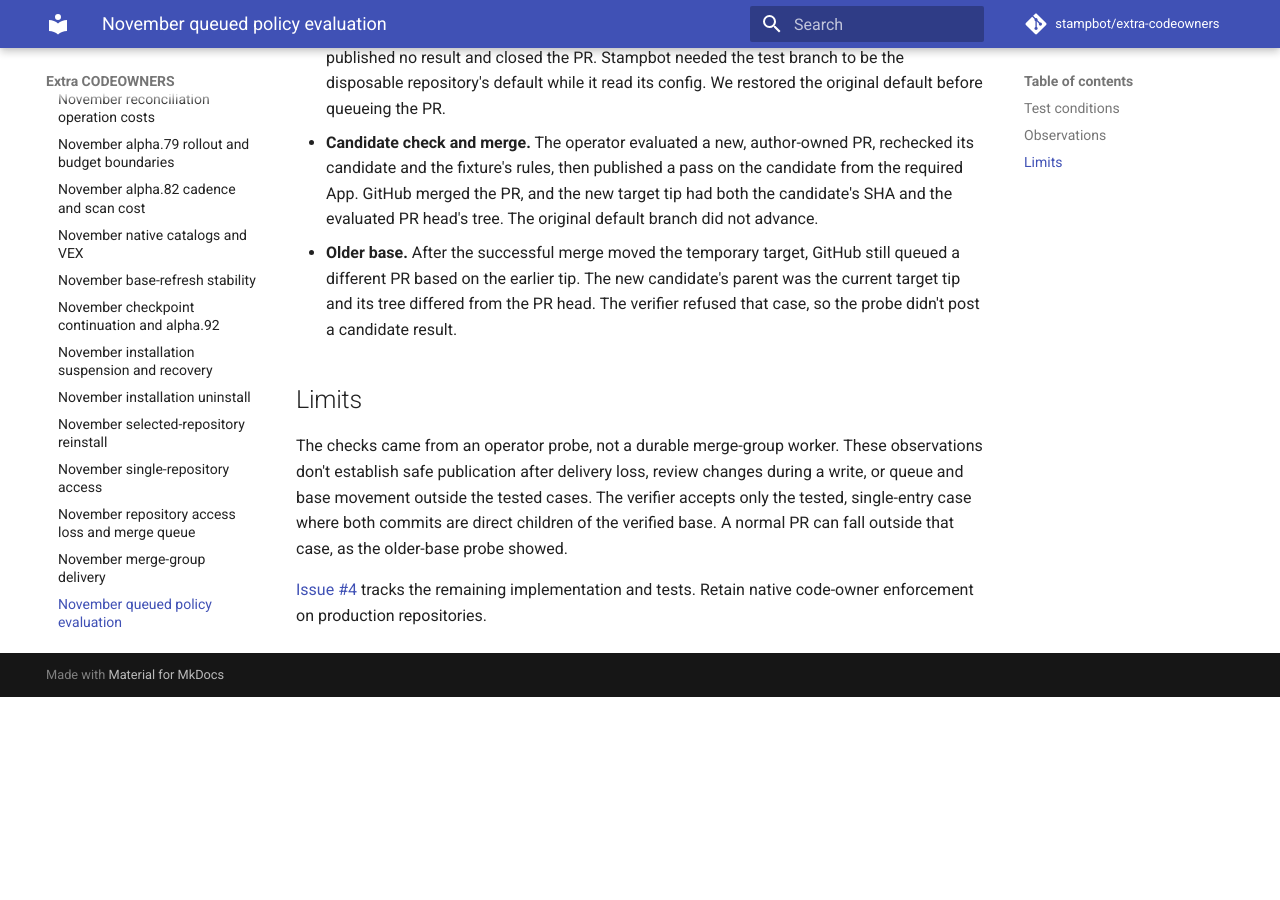
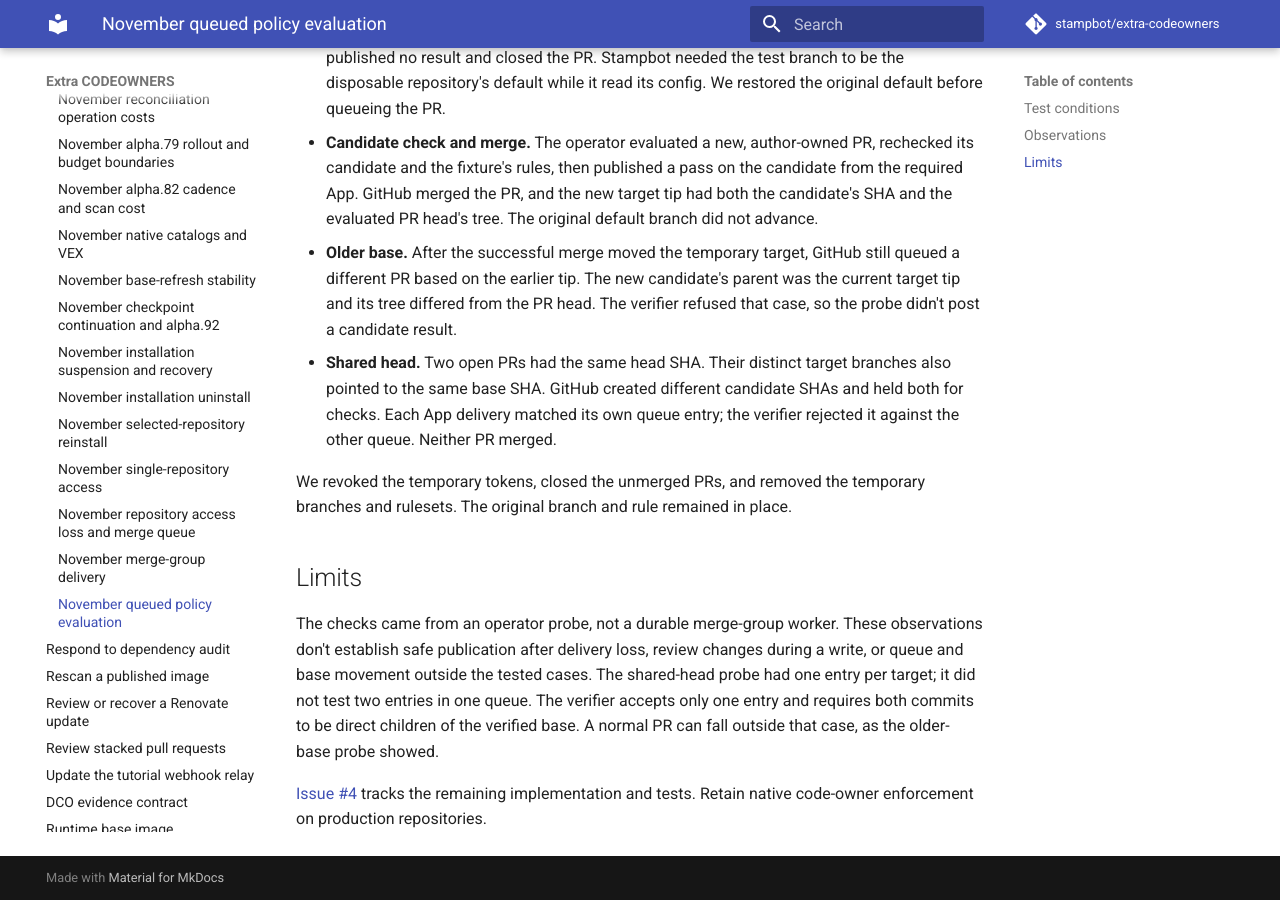
Before and after one commit to stampbot/extra-codeowners, an MkDocs documentation site: the page built from docs/maintainers/evidence/2026-11-21-queued-policy-proof.md, in a window 1280 px wide and 900 px high, scrolled down 843 px. Built offline with MkDocs 1.6.1 and Material for MkDocs 9.7.7, drawn with Linux system fonts in a browser that asks for light colours; comment, search, counter and statistics services are not loaded; before the commit the page ends 1540 px from its top, so only the background shows below that; some of the changed text lies outside the part shown.

Commit message:
docs: record shared-head queue candidate separation
Signed-off-by: Danny Sauer <github@dannysauer.com>

```diff
--- a/docs/maintainers/evidence/2026-11-21-queued-policy-proof.md
+++ b/docs/maintainers/evidence/2026-11-21-queued-policy-proof.md
@@ -47,15 +47,25 @@ writes.
   The new candidate's parent was the current target tip and its tree
   differed from the PR head. The verifier refused that case, so the
   probe didn't post a candidate result.
+- **Shared head.** Two open PRs had the same head SHA. Their distinct
+  target branches also pointed to the same base SHA. GitHub created
+  different candidate SHAs and held both for checks. Each App delivery
+  matched its own queue entry; the verifier rejected it against the
+  other queue. Neither PR merged.
+
+We revoked the temporary tokens, closed the unmerged PRs, and removed
+the temporary branches and rulesets. The original branch and rule
+remained in place.
 
 ## Limits
 
 The checks came from an operator probe, not a durable merge-group worker.
 These observations don't establish safe publication after delivery loss,
 review changes during a write, or queue and base movement outside the
-tested cases. The verifier accepts only the tested, single-entry case
-where both commits are direct children of the verified base. A normal PR
-can fall outside that case, as the older-base probe showed.
+tested cases. The shared-head probe had one entry per target; it did
+not test two entries in one queue. The verifier accepts only one entry
+and requires both commits to be direct children of the verified base.
+A normal PR can fall outside that case, as the older-base probe showed.
 
 [Issue #4][queue-work] tracks the remaining implementation and tests.
 Retain native code-owner enforcement on production repositories.
```
Also changed, not shown: other parts of docs/maintainers/evidence/2026-11-21-queued-policy-proof.md (+1 -1 lines).
